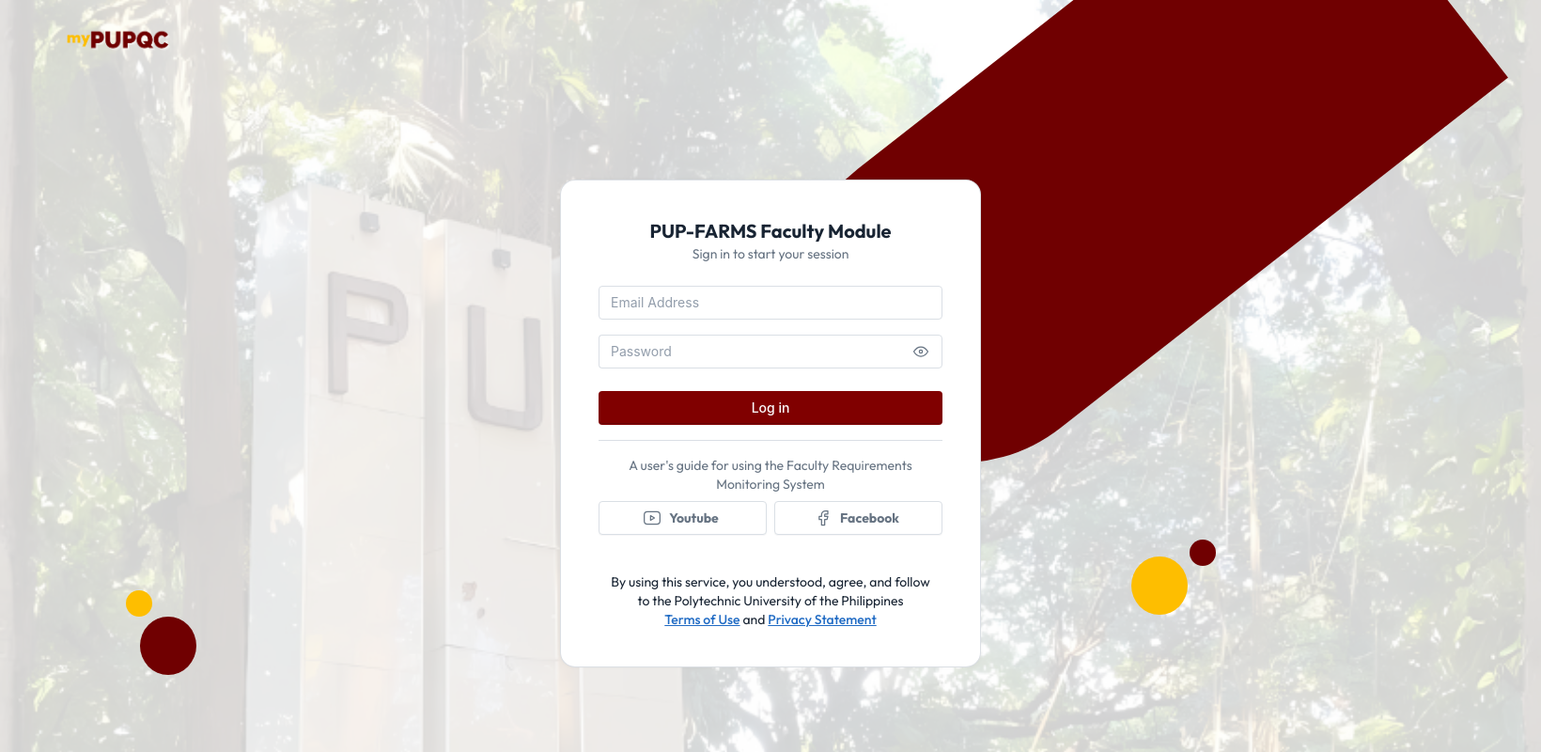
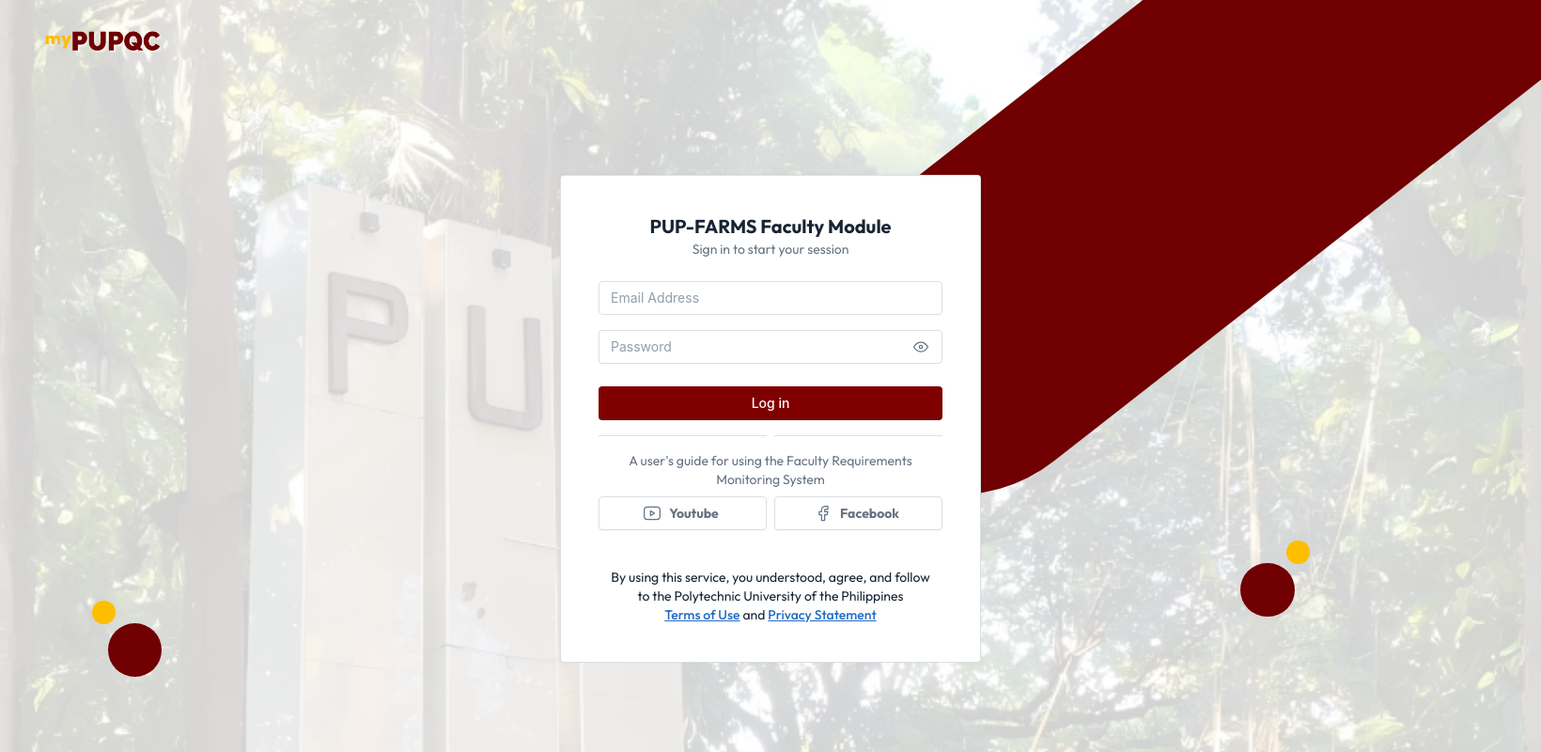
Before and after one commit to thanyeal/PUPQC-FARMS-v3, a Django app: page / in a window 1640 px wide. Shown: the whole page at 94% size. Run offline with Django 5.2, Linux system fonts and the light colour scheme; some libraries are stand-ins or nearby versions.

Commit message:
style: adjusted responsive elements for auth login page for FARMS

```diff
--- /dev/null
+++ b/_shared/static/css/login.css
@@ -0,0 +1,132 @@
+
+/* Login Body Part */
+.upper-circle {
+    position: absolute;
+    width: 75vw;
+    height: 20vw;
+    top: -10vh;
+    left: 95vh;
+    border-radius: 20vw 0px 0px 20vw;
+    background-color: #700001;
+    transform: rotate(-38.05deg);
+}
+.circle {
+    position: absolute;
+    border-radius: 50%;
+}
+.bottom-right-yellow-small-circle,
+.bottom-right-red-circle,
+.bottom-left-yellow-small-circle,
+.bottom-left-red-circle {
+    position: absolute;
+    border-radius: 50%;
+    background-color: #FEBE00;
+}
+.bottom-right-yellow-small-circle {
+    background-color: #FEBE00;
+    width: 1.5vw;
+    height: 1.5vw;
+    bottom: 25vh;
+    right: 15vw;
+}
+.bottom-right-red-circle {
+    width: 3.5vw;
+    height: 3.5vw;
+    bottom: 18vh;
+    right: 16vw;
+    background-color: #700001;
+}
+.bottom-left-yellow-small-circle {
+    width: 1.5vw;
+    height: 1.5vw;
+    bottom: 17vh;
+    left: 6vw;
+    background-color: #FEBE00;
+}
+.bottom-left-red-circle {
+    width: 3.5vw;
+    height: 3.5vw;
+    bottom: 10vh;
+    left: 7vw;
+    background-color: #700001;
+}
+
+/* Background Shapes */
+body {
+    background-image: url('../img/pupbg.png');
+    background-repeat: no-repeat;
+    background-size: cover;
+    background-position: center;
+    position: relative;
+    overflow-x: hidden;
+    height: 100%;
+    font-family: 'Outfit', sans-serif !important;
+}
+.bgcl {
+    background-color: white;
+    position: absolute;
+    top: 0;
+    left: 0;
+    width: 100%;
+    height: 100%;
+    opacity: 0.8;
+    pointer-events: none;
+    z-index: -1;
+}
+h1, h2, h3, h4, h5, h6,
+p, li > a, a, .form-check-label {
+    font-family: "Outfit", sans-serif !important;
+}
+.card-rad {
+    border-radius: 1rem;
+}
+.hr-text:before {
+    content: "";
+    margin-left: 0;
+    margin-right: 0;
+}
+.hr-text:before {
+    content: "";
+    margin-left: 0rem;
+}
+.hr-text:after {
+    content: "";
+    margin-left: 0 !important;
+}
+.page-center {
+    display: flex;
+    flex-direction: column;
+    align-items: start;
+    justify-content: center;
+    height: 100vh;
+    width: 100vw;
+}
+.containerz {
+    overflow: hidden;
+}
+.card {
+    width: 100%;
+    z-index: 3;
+}
+
+/* Responsive Tabs */
+@media (min-width: 406px) {
+    html {
+        overflow: hidden !important;
+    }
+    .card-rad {
+        display: flex;
+        align-items: center;
+        justify-content: center;
+    }
+}
+@media (min-width: 1px) {
+    html {
+        overflow: hidden !important;
+    }
+    .card-rad {
+        display: flex;
+        align-items: center;
+        justify-content: center;
+    }
+}
--- a/_shared/templates/partials/_cssdep.html
+++ b/_shared/templates/partials/_cssdep.html
@@ -16,3 +16,8 @@
     <script src="{% static 'libs/bootstrap/dist/js/bootstrap.bundle.js' %}"></script>
     <script src="{% static 'libs/bootstrap/dist/js/bootstrap.bundle.min.js' %}"></script>
     {% endcomment %}
+
+    {% comment %} Active Fonts for Login {% endcomment %}
+    <link rel="preconnect" href="https://fonts.gstatic.com" crossorigin>
+    <link href="https://fonts.googleapis.com/css2?family=Oleo+Script:wght@400;700&family=Outfit:wght@100..900&display=swap" rel="stylesheet">
+    <link href="https://fonts.googleapis.com/css2?family=Oleo+Script:wght@400;700&family=Outfit:wght@100..900&family=Roboto:ital,wght@0,100;0,300;0,400;0,500;0,700;0,900;1,100;1,300;1,400;1,500;1,700;1,900&display=swap" rel="stylesheet">
--- a/accounts/templates/auth/auth.html
+++ b/accounts/templates/auth/auth.html
@@ -7,131 +7,19 @@
         <meta charset="utf-8"/>
         <meta name="viewport" content="width=device-width, initial-scale=1, viewport-fit=cover"/>
         <meta http-equiv="X-UA-Compatible" content="ie=edge"/>
+        <title>myPUPQC-FARMS</title>
         <link rel="icon" href="{% static 'img/pupqcfaculty.png' %}">
-        <title>myPUPQC-FARMS</title>
+        <link rel="stylesheet" href=" {% static 'css/login.css' %} ">
         {% include 'partials/_cssdep.html' %}
-
-        <link rel="preconnect" href="https://fonts.gstatic.com" crossorigin>
-    <link href="https://fonts.googleapis.com/css2?family=Oleo+Script:wght@400;700&family=Outfit:wght@100..900&display=swap" rel="stylesheet">
-    <link href="https://fonts.googleapis.com/css2?family=Oleo+Script:wght@400;700&family=Outfit:wght@100..900&family=Roboto:ital,wght@0,100;0,300;0,400;0,500;0,700;0,900;1,100;1,300;1,400;1,500;1,700;1,900&display=swap" rel="stylesheet">
     </head>
 
-    <style>
-        .upper-circle {
-            position: absolute;
-            width: 780px;
-            height: 350px;
-            top: 10px;
-            left: 800px;
-            border-radius: 200px 0px 0px 200px;
-            background-color: #700001;
-            transform: rotate(-38.05deg);
-        }
-
-        .bottom-small-red-circle,
-        .bottom-side-yellow-circle,
-        .bottom-left-yellow-small-circle,
-        .bottom-left-red-circle {
-            position: absolute;
-            border-radius: 50%;
-            background-color: #FEBE00;
-        }
-
-        .bottom-small-red-circle {
-            background-color: #700001;
-            width: 28px;
-            height: 28px;
-            top: 574px;
-            left: 1266px;
-        }
-
-        .bottom-side-yellow-circle {
-            width: 60px;
-            height: 62px;
-            top: 592px;
-            left: 1204px;
-        }
-
-        .bottom-left-yellow-small-circle {
-            width: 28px;
-            height: 28px;
-            top: 628px;
-            left: 134px;
-        }
-
-        .bottom-left-red-circle {
-            width: 60px;
-            height: 62px;
-            top: 656px;
-            left: 149px;
-            background-color: #700001;
-        }
-
-    </style>
-
-    <style>
-        body {
-            background-image: url('{% static "img/pupbg.png" %}');
-            background-repeat: no-repeat;
-            background-size: cover;
-            background-position: center;
-            position: relative;
-            overflow-x:hidden;
-            height: 100% !important;
-        }
-
-        .bgcl {
-            background-color: white;
-            position: absolute;
-            top: 0;
-            left: 0;
-            width: 100%;
-            height: 100%;
-            opacity: 0.8;
-            pointer-events: none;
-            z-index: -1;
-        }
-
-        h1, h2, h3, h4, h5, h6,
-        p, li > a, a, .form-check-label {
-            font-family: "Outfit", sans-serif !important;
-        }
-        .card-rad {
-            border-radius: 1rem;
-        }
-        .hr-text:before {
-            content: "";
-            margin-left: 0;
-            margin-right: 0;
-        }
-        .hr-text:before {
-            content: "";
-            margin-left: 0rem;
-        }
-        .hr-text:after {
-            content: "";
-            margin-left: 0 !important;
-        }
-        .page-center {
-            position: relative;
-            z-index: 2;
-        }
-        .containerz {
-            overflow: hidden;
-        }
-        .card {
-            z-index: 3;
-        }
-
-    </style>
-
-    <body style="font-family: 'Outfit', sans-serif !important;">
+    <body>
         <div class="page page-center">
-            <h1 class="logo py-4" style="margin-left: 50px;">
+            <div class="logo py-4 p-4">
                 <a href="#">
-                    <img src="{% static 'img/myPUPQC.png' %}" alt="Iskonect" width="150">
+                    <img src="{% static 'img/myPUPQC.png' %}" alt="myPUPQC" width="170">
                 </a>
-            </h1>
+            </div>
             <div class="container container-tight py-4">
                 <div class="card card-md card-rad">
                     <div class="card-body">
@@ -183,14 +71,13 @@
         </div>
         <div class="page-indx containerz">
             <div class="upper-circle"></div>
-            <div class="bottom-small-red-circle"></div>
-            <div class="bottom-side-yellow-circle"></div>
-            <div class="bottom-left-yellow-small-circle"></div>
-            <div class="bottom-left-red-circle"></div>
+            <div class="circle bottom-right-yellow-small-circle"></div>
+            <div class="circle bottom-right-red-circle"></div>
+            <div class="circle bottom-left-yellow-small-circle"></div>
+            <div class="circle bottom-left-red-circle"></div>
         </div>
         <div class="bgcl">
         </div>
-
     </body>
 
     {% include 'partials/_jvsdep.html' %}
```
